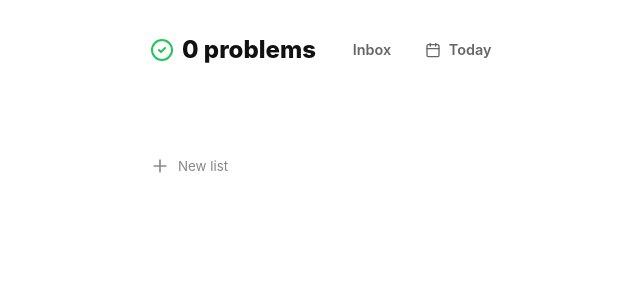
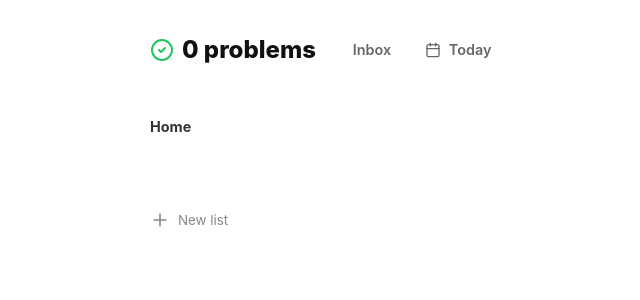
Before and after one commit to rafaelmadeira/problems, a React (Vite) app: page / in a window 1280 px wide. Shown: the top 300 px of the page, without its empty margins (106-746 px from the left). Built offline with nearby package versions, Linux system fonts and the light colour scheme.

Commit message:
style: add breadcrumb to home page for consistency

```diff
--- a/src/pages/HomePage.tsx
+++ b/src/pages/HomePage.tsx
@@ -52,6 +52,10 @@ export default function HomePage() {
 
     return (
         <div>
+            {/* Breadcrumb consistency */}
+            <nav style={{ display: 'flex', alignItems: 'center', gap: '0.5rem', marginBottom: '2rem', color: '#888', fontSize: '0.9rem' }}>
+                <span style={{ fontWeight: 'bold', color: '#333' }}>Home</span>
+            </nav>
             <div style={{ display: 'flex', flexDirection: 'column', gap: '1rem' }}>
                 {visibleLists.map((list, index) => {
                     const count = list.problems.length;
```
